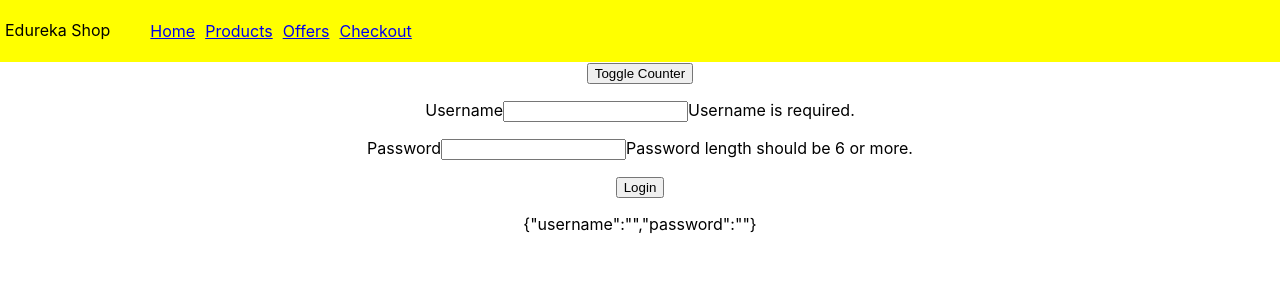
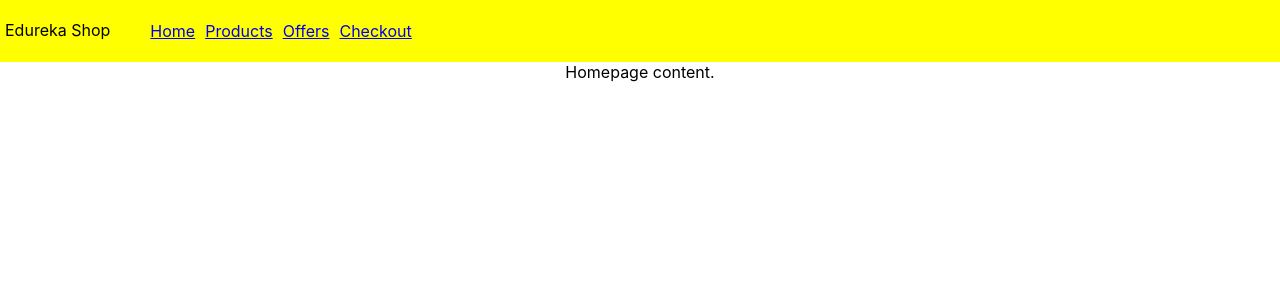
Before and after one commit to frontenddevtrainer/reactjs-5dec2022, a React (Create React App) app: page / in a window 1280 px wide. Shown: the top 300 px of the page. Built offline with nearby package versions, Linux system fonts and the light colour scheme.

Commit message:
Basic react router implementation.

```diff
--- a/package.json
+++ b/package.json
@@ -8,6 +8,7 @@
     "@testing-library/user-event": "^13.5.0",
     "react": "^18.2.0",
     "react-dom": "^18.2.0",
+    "react-router-dom": "^6.4.4",
     "react-scripts": "5.0.1",
     "web-vitals": "^2.1.4"
   },
--- a/src/App.js
+++ b/src/App.js
@@ -6,6 +6,9 @@ import Counter from './components/counter/counter';
 import { useState } from 'react';
 import CounterWithClass from './components/counterWithClass/counter';
 import LoginForm from './components/loginform/loginform';
+
+import { Routes, Route, BrowserRouter } from "react-router-dom"
+import { Checkoutpage, Homepage, Offerspage, Productspage } from "./pages"
 
 function App() {
 
@@ -17,12 +20,27 @@ function App() {
 
   return (
     <div className="App">
-      <Header isAdmin={isAdmin} applicationName={applicationName}></Header>
-      { showCounter && <Counter/>}
-      <button onClick={()=>{ setShowCounter(!showCounter) }}>Toggle Counter</button>
+      <BrowserRouter>
+        <Header isAdmin={isAdmin} applicationName={applicationName}></Header>
+          <Routes>
+            <Route path='/' element={<Homepage/>}/>
+            <Route path='/products' element={<Productspage/>}/>
+            <Route path='/offers' element={<Offerspage/>}/>
+            <Route path='/checkout' element={<Checkoutpage/>}/>
+          </Routes>
+      </BrowserRouter>
+
+
+
+
+
+
+
+      {/* { showCounter && <Counter/>} */}
+      {/* <button onClick={()=>{ setShowCounter(!showCounter) }}>Toggle Counter</button> */}
       {/* Demo code for class based component */}
       {/* <CounterWithClass applicationName={applicationName} /> */}
-      <LoginForm/>
+      {/* <LoginForm/> */}
     </div>
   );
 }
--- a/src/components/menu/menu-item.jsx
+++ b/src/components/menu/menu-item.jsx
@@ -1,4 +1,5 @@
 import React from "react";
+import { Link } from "react-router-dom"
 
 const styles = {
     menuItem: {
@@ -16,6 +17,6 @@ export default function MenuItem(props) {
     const { menu } = props
 
     return <li style={styles.menuItem}>
-        <a href={menu.path}>{menu.title}</a>
+        <Link to={menu.path}>{menu.title}</Link>
     </li>
 }
--- /dev/null
+++ b/src/pages/checkout.jsx
@@ -0,0 +1,5 @@
+import React from "react";
+
+export default function Checkoutpage(){
+    return <div>Checkout content.</div>
+}
--- /dev/null
+++ b/src/pages/homepage.jsx
@@ -0,0 +1,5 @@
+import React from "react";
+
+export default function Homepage(){
+    return <div>Homepage content.</div>
+}
--- /dev/null
+++ b/src/pages/index.js
@@ -0,0 +1,11 @@
+import Checkoutpage from "./checkout";
+import Homepage from "./homepage";
+import Productspage from "./products";
+import Offerspage from "./offers";
+
+export {
+    Checkoutpage,
+    Homepage,
+    Productspage,
+    Offerspage
+}
--- /dev/null
+++ b/src/pages/offers.jsx
@@ -0,0 +1,5 @@
+import React from "react";
+
+export default function Offerspage(){
+    return <div>Offers content.</div>
+}
--- /dev/null
+++ b/src/pages/products.jsx
@@ -0,0 +1,5 @@
+import React from "react";
+
+export default function Productspage(){
+    return <div>Products content.</div>
+}
```
Also changed, not shown: 1 other file (tests, documents, lock files or other folders).
